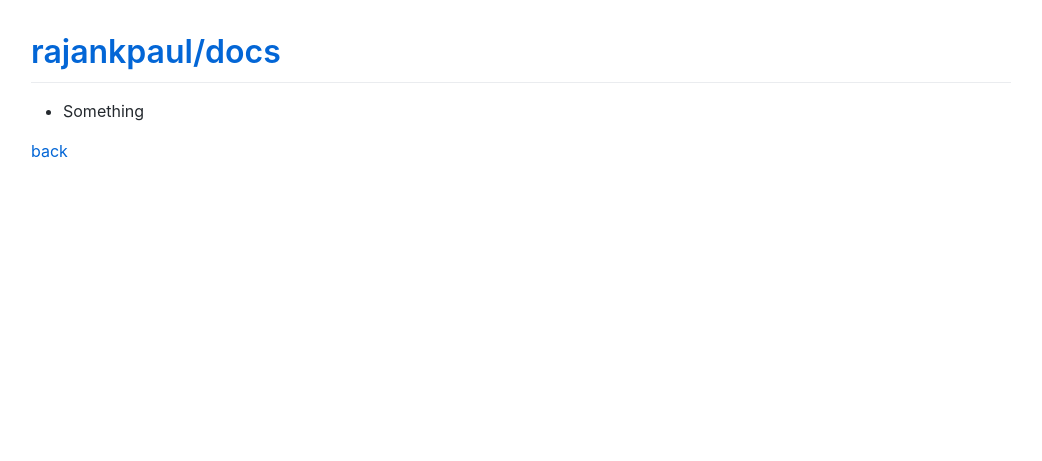
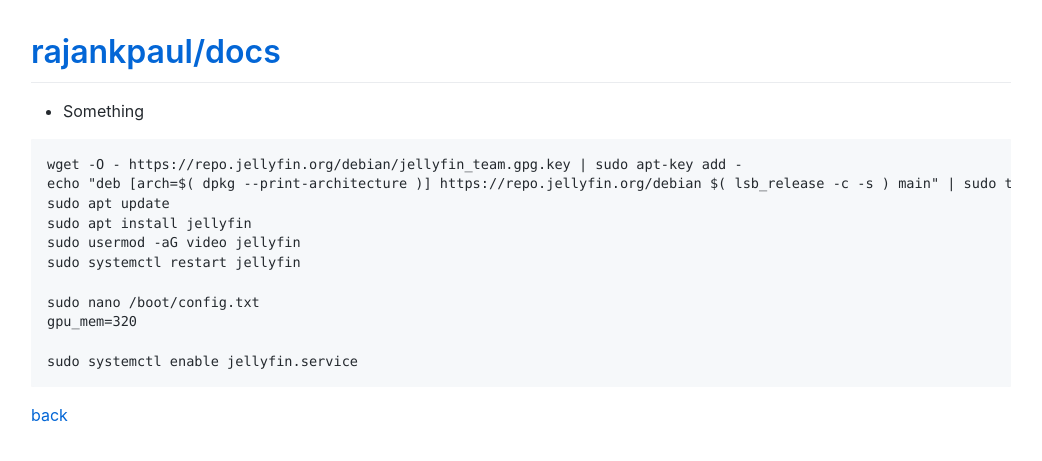
Before and after one commit to rajankpaul/docs, a Jekyll site: the page built from tutorials/linux/jellyfin/index.md, in a window 1280 px wide. Shown: the top 461 px of the page, without its empty margins (119-1161 px from the left). Built offline with Jekyll 4.4.1, drawn with Linux system fonts in a browser that asks for light colours; comment, search, counter and statistics services are not loaded.

Commit message:
Update index.md

````diff
--- a/tutorials/linux/jellyfin/index.md
+++ b/tutorials/linux/jellyfin/index.md
@@ -5,4 +5,18 @@ title: Jellyfin
 
 *   Something
 
+```
+wget -O - https://repo.jellyfin.org/debian/jellyfin_team.gpg.key | sudo apt-key add -
+echo "deb [arch=$( dpkg --print-architecture )] https://repo.jellyfin.org/debian $( lsb_release -c -s ) main" | sudo tee /etc/apt/sources.list.d/jellyfin.list
+sudo apt update
+sudo apt install jellyfin
+sudo usermod -aG video jellyfin
+sudo systemctl restart jellyfin
+
+sudo nano /boot/config.txt
+gpu_mem=320
+
+sudo systemctl enable jellyfin.service
+```
+
 [back](../)
````
